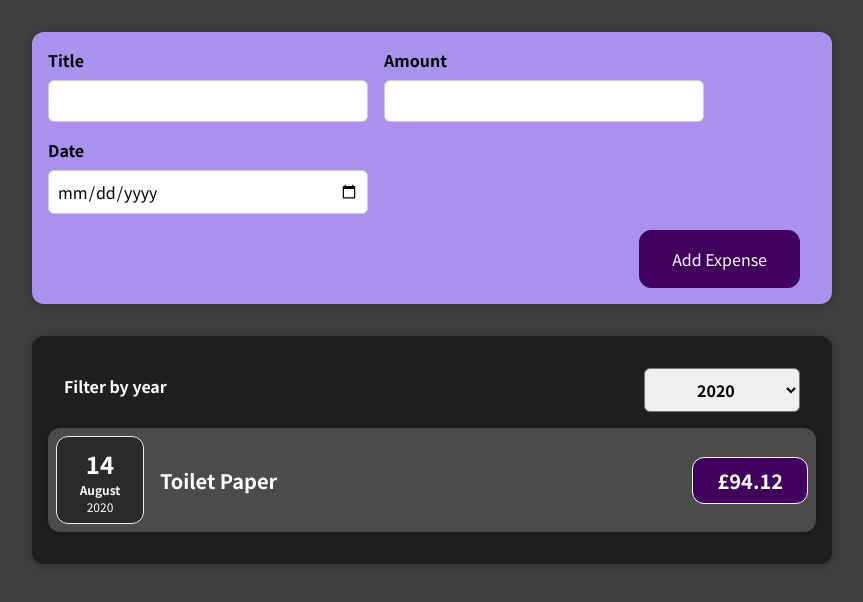
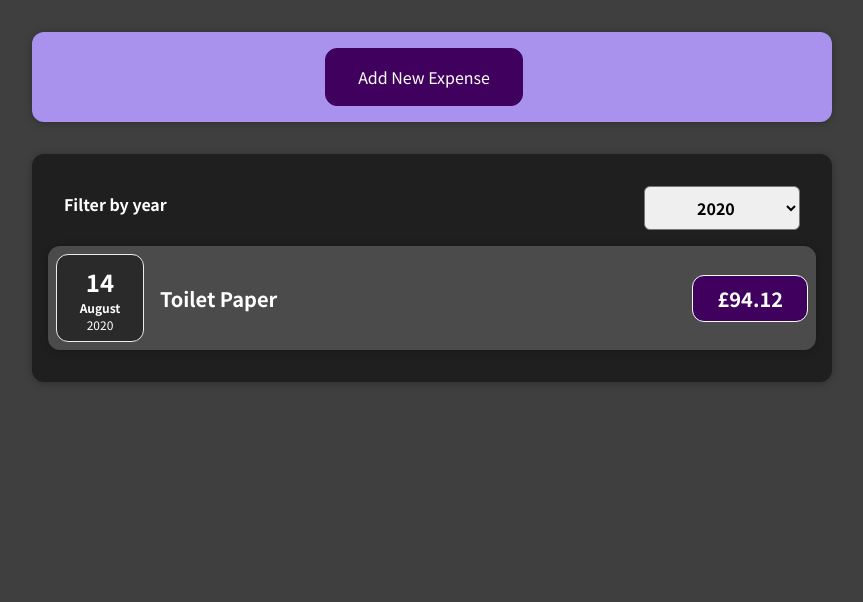
Before and after one commit to Kieran-Edwards/React-Complete-Guide, a React (Create React App) app in the folder 01-starting-setup/: page / in a window 1280 px wide. Shown: the top 602 px of the page, without its empty margins (208-1071 px from the left). Built offline with nearby package versions, Linux system fonts and the light colour scheme.

Commit message:
Assignment 4: Time to Practice: Conditional Content

```diff
--- a/01-starting-setup/src/components/NewExpense/ExpenseForm.js
+++ b/01-starting-setup/src/components/NewExpense/ExpenseForm.js
@@ -84,6 +84,9 @@
             </div>
 
             <div className="new-expense__actions">
+                <button type="button" onClick={props.onNewExpenseCancel}>
+                    Cancel
+                </button>
                 <button type="submit">Add Expense</button>
             </div>
         </form>
--- a/01-starting-setup/src/components/NewExpense/NewExpense.js
+++ b/01-starting-setup/src/components/NewExpense/NewExpense.js
@@ -1,21 +1,37 @@
-import React from "react";
+import React, { useState } from "react";
 
 import ExpenseForm from "./ExpenseForm";
 import "./NewExpense.css";
 
 const NewExpense = (props) => {
+    const [newExpenseOpen, setNewExpenseOpen] = useState(false);
+
     const saveExpenseDataHandler = (enteredExpenseData) => {
         const expenseData = {
             ...enteredExpenseData,
             id: Math.random().toString(),
         };
 
+        setNewExpenseOpen(!newExpenseOpen);
+
         props.onAddExpense(expenseData);
+    };
+
+    const newExpenseOpenHandler = () => {
+        setNewExpenseOpen(!newExpenseOpen);
     };
 
     return (
         <div className="new-expense">
-            <ExpenseForm onSaveExpenseData={saveExpenseDataHandler} />
+            {!newExpenseOpen && (
+                <button onClick={newExpenseOpenHandler}>Add New Expense</button>
+            )}
+            {newExpenseOpen && (
+                <ExpenseForm
+                    onSaveExpenseData={saveExpenseDataHandler}
+                    onNewExpenseCancel={newExpenseOpenHandler}
+                />
+            )}
         </div>
     );
 };
```
